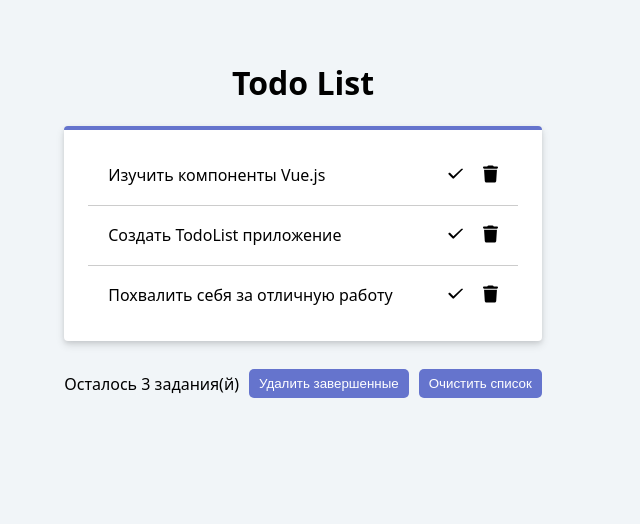
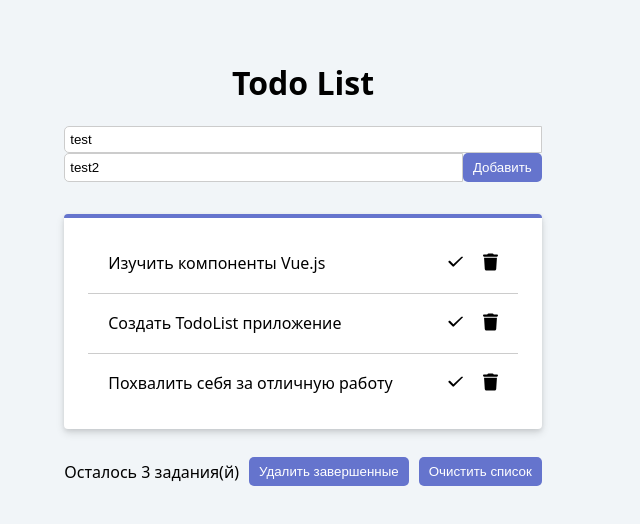
Before and after one commit to hrum-hrum/todo-list, a Vue app: page / in a window 1280 px wide. Shown: the top 524 px of the page, without its empty margins (0-640 px from the left). Built offline with nearby package versions, Linux system fonts and the light colour scheme.

Commit message:
add todoForm

```diff
--- a/package.json
+++ b/package.json
@@ -14,7 +14,10 @@
     "format": "prettier --write src/"
   },
   "dependencies": {
-    "vue": "^3.5.22"
+    "vee-validate": "^4.15.1",
+    "vue": "^3.5.22",
+    "yap": "^0.0.2",
+    "yup": "^1.7.1"
   },
   "devDependencies": {
     "@eslint/js": "^9.37.0",
--- a/src/App.vue
+++ b/src/App.vue
@@ -1,8 +1,12 @@
 <script setup>
-import { reactive, computed } from 'vue'
+import { ref, reactive, computed } from 'vue'
 
 import TodoFooter from './components/TodoFooter.vue'
 import TodoList from './components/TodoList.vue'
+import TodoForm from './components/TodoForm.vue'
+
+const todoTitle = ref('test')
+const todoTitle2 = ref('test2')
 
 let todos = reactive([
   {
@@ -24,13 +28,38 @@ let todos = reactive([
 
 function completeTodo(todo) {
   todo.completed = true
-  alert('Завершено')
+  // alert('Завершено')
 }
 
 const removeTodo = (index) => {
   //Не работает
   //todos = todos.filter((item) => item.id != todo.id)
   todos.splice(index, 1)
+}
+
+const todoInputChangeHandler = (title) => {
+  todoTitle.value = title
+}
+
+const addTodo = () => {
+  if (todoTitle.value) {
+    const newTodoItem = {
+      id: Date.now(),
+      text: todoTitle.value,
+      completed: false,
+    }
+    todos.push(newTodoItem)
+    todoTitle.value = ''
+  }
+  if (todoTitle2.value) {
+    const newTodoItem = {
+      id: Date.now(),
+      text: todoTitle2.value,
+      completed: false,
+    }
+    todos.push(newTodoItem)
+    todoTitle2.value = ''
+  }
 }
 
 function clearCompleted() {
@@ -57,11 +86,13 @@ const remainingTodos = computed(() => {
   <main>
     <div class="container todo-app">
       <h1 class="title">Todo List</h1>
-
-      <div class="todo-app__main">
-        <TodoList :todos="todos" @complete-todo="completeTodo" @remove-todo="removeTodo" />
-      </div>
-
+      <TodoForm
+        :todo-title="todoTitle"
+        @update:todo-title-input="todoInputChangeHandler"
+        @submit:todo-form="addTodo"
+        v-model="todoTitle2"
+      />
+      <TodoList :todos="todos" @complete-todo="completeTodo" @remove-todo="removeTodo" />
       <TodoFooter
         v-if="todos.length"
         :remaining-todos="remainingTodos"
--- /dev/null
+++ b/src/components/TodoForm.vue
@@ -0,0 +1,92 @@
+<script setup>
+import { defineEmits } from 'vue'
+import { Form, Field, ErrorMessage } from 'vee-validate'
+import * as yup from 'yup'
+
+defineProps({
+  todoTitle: String,
+})
+
+const todoTitle2 = defineModel()
+
+const formValidationSchema = yup.object({
+  todoTitleInput: yup.string().required('Введите название todo'),
+  todoTitleInput2: yup.string().required('Введите название todo'),
+})
+
+const emit = defineEmits(['submit:todo-form'])
+
+const formSubmitHandler = (values, { form }) => {
+  console.log(form)
+  emit('submit:todo-form')
+  //form.reset()
+}
+</script>
+
+<template>
+  <Form class="form" :validation-schema="formValidationSchema" @submit="formSubmitHandler">
+    <div class="form__group form__group--todo">
+      <Field
+        class="form-control"
+        name="todoTitleInput"
+        type="text"
+        placeholder="Новая задача"
+        :value="todoTitle"
+        @input="$emit('update:todo-title-input', $event.target.value.trim())"
+      />
+    </div>
+    <ErrorMessage name="todoTitleInput" class="message message--error" />
+
+    <div class="form__group form__group--todo">
+      <Field
+        class="form-control"
+        name="todoTitleInput2"
+        type="text"
+        placeholder="Новая задача"
+        v-model="todoTitle2"
+      />
+      <button class="btn btn--add-todo" type="submit">Добавить</button>
+    </div>
+    <ErrorMessage name="todoTitleInput2" class="message message--error" />
+  </Form>
+</template>
+
+<style setup>
+.form {
+  display: block;
+  margin-bottom: 2rem;
+}
+
+.form__group {
+  display: flex;
+  width: 100%;
+}
+
+.form-control {
+  flex: 1;
+  padding: 5px;
+  border: 1px solid #ccc;
+  border-radius: 5px 0 0 5px;
+}
+
+.form-control:focus {
+  outline: none;
+  border-color: #6574cd;
+}
+
+.btn--add-todo {
+  border-radius: 0 5px 5px 0;
+}
+
+.message {
+  margin: 0;
+  font-size: 0.75rem;
+  text-align: center;
+  position: relative;
+  left: 0;
+}
+
+.message--error {
+  color: #f44336;
+}
+</style>
--- a/src/components/TodoList.vue
+++ b/src/components/TodoList.vue
@@ -10,6 +10,7 @@ defineProps({
 </script>
 
 <template>
+  <div class="todo-app__main">
     <ul class="todo-list">
       <TodoListItem
         v-for="(todo, index) in todos"
@@ -22,4 +23,5 @@ defineProps({
     <div v-if="!todos.length" class="todo-list__empty">
       <p>Список задач пуст</p>
     </div>
+  </div>
 </template>
```
Also changed, not shown: 1 other file (tests, documents, lock files or other folders). Lines whose indentation alone changed are shown as unchanged.
